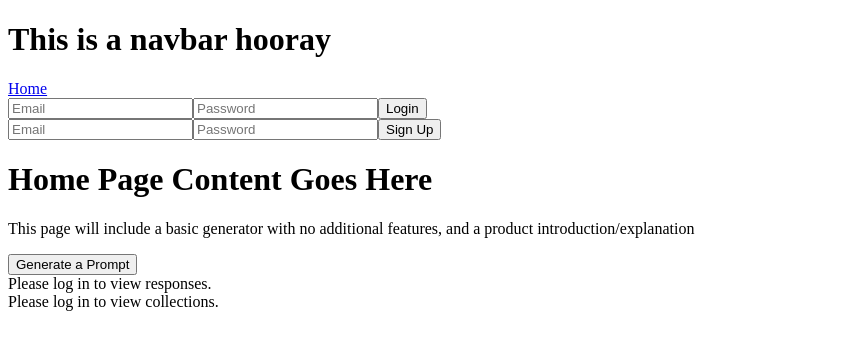
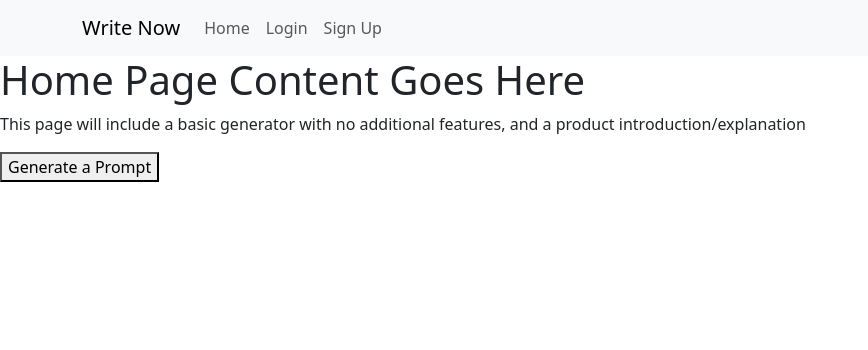
Before and after one commit to katme2006/creative_writing, a React (Vite) app in the folder frontend/: page / in a window 1280 px wide. Shown: the top 350 px of the page, without its empty margins (0-868 px from the left). Built offline with nearby package versions, Linux system fonts and the light colour scheme.

Commit message:
Front End Design start, refactored navbar

```diff
--- a/frontend/src/App.jsx
+++ b/frontend/src/App.jsx
@@ -4,6 +4,7 @@
 import './App.css';
 import AppRouter from './router';
 import NavBar from './components/Navbar';
+import 'bootstrap/dist/css/bootstrap.min.css';
 
 function App() {
   const [isLoggedIn, setIsLoggedIn] = useState(false);
--- a/frontend/src/components/DisplayPrompt.jsx
+++ b/frontend/src/components/DisplayPrompt.jsx
@@ -1,4 +1,3 @@
-// DisplayPrompt.jsx
 import React from 'react';
 import { useLocation, useNavigate } from 'react-router-dom';
 import axios from 'axios';
@@ -31,8 +30,10 @@
     };
 
     const goBackToPromptList = () => {
-        navigate('/prompt-generator');
+        navigate('/', { state: { showCategories: true } });
     };
+
+
 
     return (
         <div>
--- a/frontend/src/components/Display_Collections.jsx
+++ b/frontend/src/components/Display_Collections.jsx
@@ -30,7 +30,7 @@
   }, [userToken]);
 
   if (!userToken) {
-    return <div>Please log in to view collections.</div>;
+    return <div></div>;
   }
 
   if (isLoading) {
--- a/frontend/src/components/LogoutButton.jsx
+++ /dev/null
@@ -1,15 +0,0 @@
-import React from 'react';
-import { useNavigate } from 'react-router-dom';
-
-const LogoutButton = ({ onLogout }) => {
-  const navigate = useNavigate();
-
-  const handleLogout = () => {
-    onLogout();
-    navigate('/');
-  };
-
-  return <button onClick={handleLogout}>Logout</button>;
-};
-
-export default LogoutButton;
--- a/frontend/src/components/Navbar.jsx
+++ b/frontend/src/components/Navbar.jsx
@@ -1,27 +1,63 @@
-import React from 'react';
-import { Link } from 'react-router-dom';
-import Login from '../pages/Login_Page';
-import Signup from '../pages/Signup_Page';
-import LogoutButton from '../components/LogoutButton';
+import React from "react";
+import { Link, useNavigate } from "react-router-dom";
+import Navbar from "react-bootstrap/Navbar";
+import Nav from "react-bootstrap/Nav";
+import NavDropdown from "react-bootstrap/NavDropdown";
+import Container from "react-bootstrap/Container";
 
-const NavBar = ({ isLoggedIn, onLogout, userEmail, onSignupSuccess, onLoginSuccess }) => {
+const NavBar = ({ isLoggedIn, onLogout, userEmail }) => {
+  const navigate = useNavigate();
+
+  const handleLogout = () => {
+    onLogout();
+    navigate("/");
+  };
+
   return (
-    <div>
-      <h1>This is a navbar hooray</h1>
-      <Link to="/">Home</Link>
-      {!isLoggedIn ? (
-        <>
-          <Login onLoginSuccess={onLoginSuccess}/>
-          <Signup onSignupSuccess={onSignupSuccess} />
-        </>
-      ) : (
-        <>
-          <span>{userEmail}</span>
-          <Link to="/my-profile">My Profile</Link>
-          <LogoutButton onLogout={onLogout} />
-        </>
-      )}
-    </div>
+    <Navbar expand="lg" className="bg-body-tertiary">
+      <Container>
+        <Navbar.Brand as={Link} to="/">
+          Write Now
+        </Navbar.Brand>
+        <Navbar.Toggle aria-controls="basic-navbar-nav" />
+        <Navbar.Collapse id="basic-navbar-nav">
+          <Nav className="me-auto">
+            <Nav.Link as={Link} to="/">
+              Home
+            </Nav.Link>
+            {!isLoggedIn && (
+              <>
+                <Nav.Link as={Link} to="/login">
+                  Login
+                </Nav.Link>
+                <Nav.Link as={Link} to="/signup">
+                  Sign Up
+                </Nav.Link>
+              </>
+            )}
+          </Nav>
+          {isLoggedIn && ( /* Right-aligned dropdown */
+            <Nav className="ms-auto"> {/* 'ms-auto' class pushes it to the right */}
+              <NavDropdown title={userEmail} id="basic-nav-dropdown" alignright="true">
+                <NavDropdown.Item as={Link} to="/my-profile">
+                  Your Profile
+                </NavDropdown.Item>
+                <NavDropdown.Item as={Link} to="/all-collections">
+                  Collections
+                </NavDropdown.Item>
+                <NavDropdown.Item href="#action/3.3">
+                  Settings
+                </NavDropdown.Item>
+                <NavDropdown.Divider />
+                <NavDropdown.Item onClick={handleLogout}>
+                  Logout
+                </NavDropdown.Item>
+              </NavDropdown>
+            </Nav>
+          )}
+        </Navbar.Collapse>
+      </Container>
+    </Navbar>
   );
 };
 
--- a/frontend/src/components/PromptGenerator.jsx
+++ b/frontend/src/components/PromptGenerator.jsx
@@ -43,6 +43,8 @@
         }
     };
 
+
+
     return (
         <div>
             {!showCategories ? (
--- a/frontend/src/components/View_All_Responses.jsx
+++ b/frontend/src/components/View_All_Responses.jsx
@@ -34,7 +34,7 @@
     }, [userToken]);
 
     if (!userToken) {
-        return <div>Please log in to view responses.</div>;
+        return <div></div>;
     }
 
     if (isLoading) {
--- a/frontend/src/pages/Login_Page.jsx
+++ b/frontend/src/pages/Login_Page.jsx
@@ -1,9 +1,11 @@
 import React, { useState } from 'react';
-import axios from 'axios'; // Import axios
+import axios from 'axios';
+import { useNavigate } from 'react-router-dom';
 
 function Login({ onLoginSuccess }) {
   const [email, setEmail] = useState('');
   const [password, setPassword] = useState('');
+  const navigate = useNavigate();
 
   const handleSubmit = async (event) => {
     event.preventDefault();
@@ -16,8 +18,9 @@
       const data = response.data;
       localStorage.setItem('token', data.token); // Saves the token to local storage
       if (onLoginSuccess) {
-        onLoginSuccess(data.token, email); // Pass the token and email up to the parent (nav)
+        onLoginSuccess(data.token, email);
       }
+      navigate('/');
     } catch (error) {
       if (error.response) {
         console.error('Login failed:', error.response.data);
```
